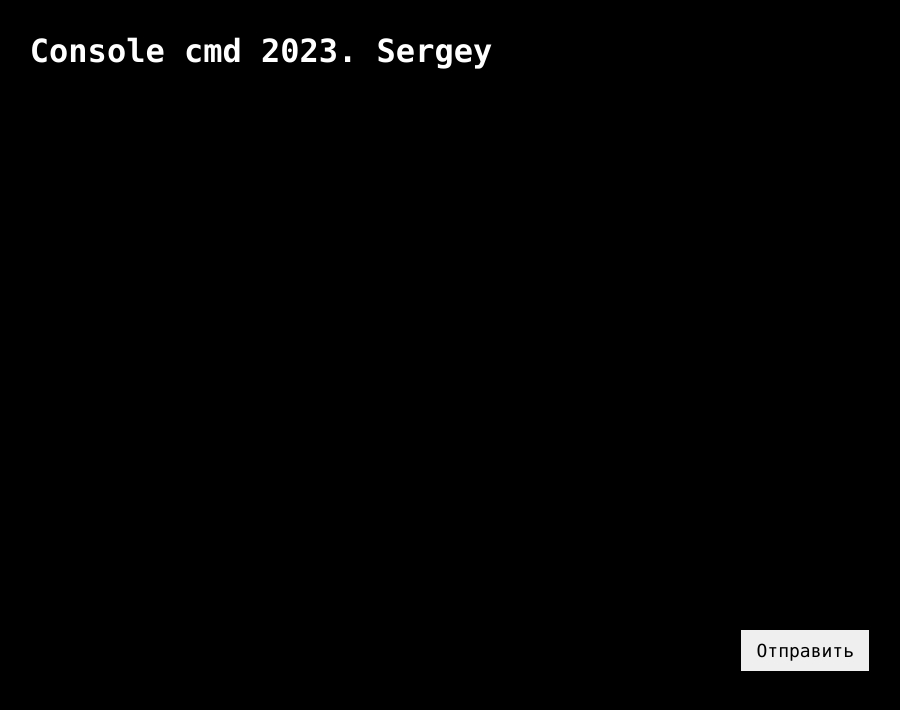
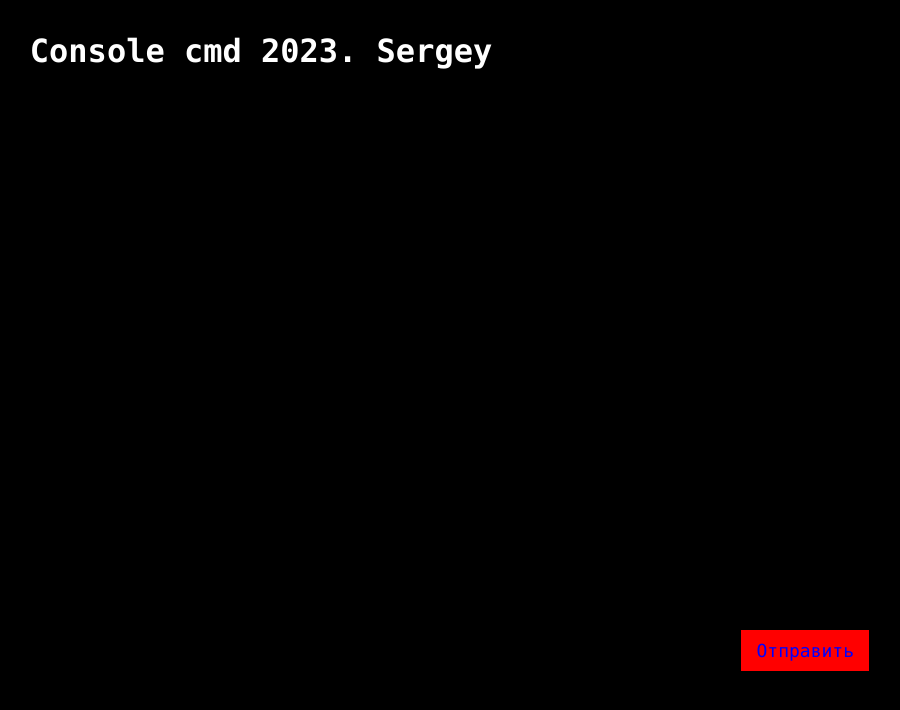
Before and after one commit to Santerakis/styled-components-cmd, a React (Create React App) app: page / in a window 1280 px wide. Shown: the top 710 px of the page, without its empty margins (379-1279 px from the left). Built offline with nearby package versions, Linux system fonts and the light colour scheme.

Commit message:
primary & restyle_primary

```diff
--- a/src/App.js
+++ b/src/App.js
@@ -20,7 +20,7 @@ function App() {
         </Flex>
         <Flex direction={'column'}>
             <Console/>
-            <Button align={'flex-end'}/>
+            <Button color={'blue'} primary align={'flex-end'}/>
         </Flex>
 
     </StAppWrapper>
--- a/src/components/button.js
+++ b/src/components/button.js
@@ -1,5 +1,5 @@
 import React from 'react';
-import styled from "styled-components";
+import styled, {css} from "styled-components";
 
 
 const StButton = styled.button`
@@ -11,6 +11,11 @@ const StButton = styled.button`
     outline: none;
   }
   align-self: ${props => props.align || 'stretch'};
+
+  ${props => props.primary && css`
+  color: ${props => props.color || 'white'};
+  background: ${props => props.background || 'red'};
+  `}
 `
 
 const Button = (props) => {
```
